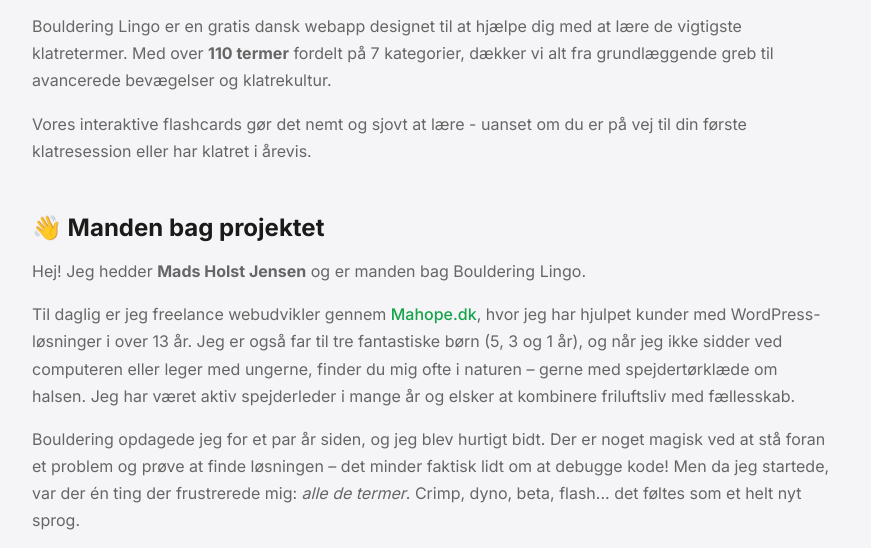
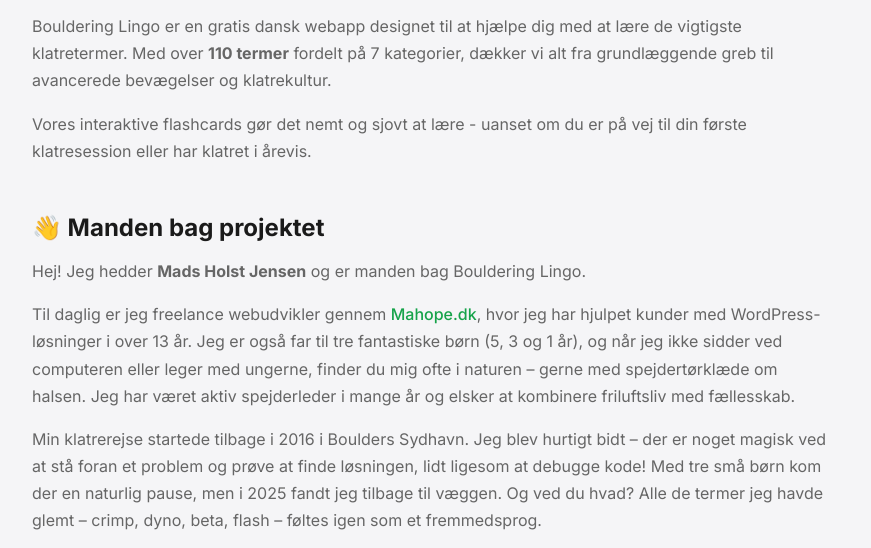
Before and after one commit to mahope/bouldering-lingo, a website: page om.html in a window 1280 px wide. Shown: the part 228-776 px from the top of the page, without its empty margins (208-1079 px from the left). Drawn offline with Linux system fonts and the light colour scheme.

Commit message:
Opdater klatrehistorie: Boulders Sydhavn 2016, pause, genstart 2025

```diff
--- a/om.html
+++ b/om.html
@@ -104,7 +104,7 @@
                 <h2>👋 Manden bag projektet</h2>
                 <p>Hej! Jeg hedder <strong>Mads Holst Jensen</strong> og er manden bag Bouldering Lingo.</p>
                 <p>Til daglig er jeg freelance webudvikler gennem <a href="https://mahope.dk" target="_blank" rel="noopener">Mahope.dk</a>, hvor jeg har hjulpet kunder med WordPress-løsninger i over 13 år. Jeg er også far til tre fantastiske børn (5, 3 og 1 år), og når jeg ikke sidder ved computeren eller leger med ungerne, finder du mig ofte i naturen – gerne med spejdertørklæde om halsen. Jeg har været aktiv spejderleder i mange år og elsker at kombinere friluftsliv med fællesskab.</p>
-                <p>Bouldering opdagede jeg for et par år siden, og jeg blev hurtigt bidt. Der er noget magisk ved at stå foran et problem og prøve at finde løsningen – det minder faktisk lidt om at debugge kode! Men da jeg startede, var der én ting der frustrerede mig: <em>alle de termer</em>. Crimp, dyno, beta, flash... det føltes som et helt nyt sprog.</p>
+                <p>Min klatrerejse startede tilbage i 2016 i Boulders Sydhavn. Jeg blev hurtigt bidt – der er noget magisk ved at stå foran et problem og prøve at finde løsningen, lidt ligesom at debugge kode! Med tre små børn kom der en naturlig pause, men i 2025 fandt jeg tilbage til væggen. Og ved du hvad? Alle de termer jeg havde glemt – crimp, dyno, beta, flash – føltes igen som et fremmedsprog.</p>
                 <p>Så jeg byggede det værktøj, jeg selv kunne have brugt som begynder. Bouldering Lingo er mit forsøg på at gøre klatremiljøet mere tilgængeligt for alle – uanset om du er på din første eller hundrede session i hallen.</p>
             </section>
 
```
